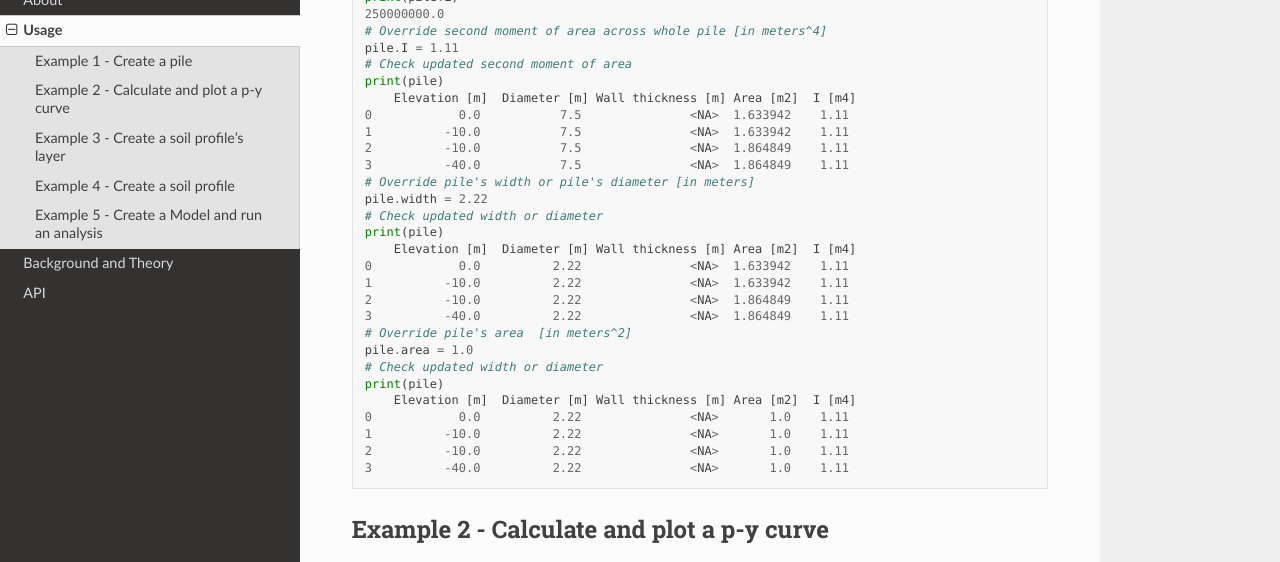
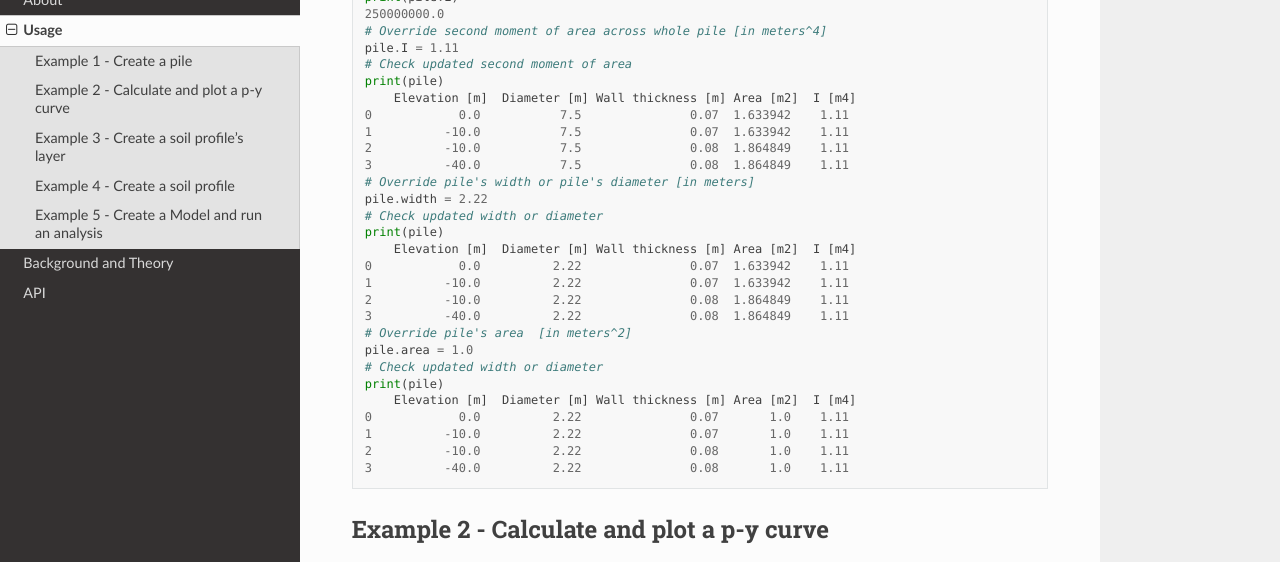
Before and after one commit to TchilDill/openpile, a Sphinx documentation site: the page built from docs/source/usage.rst, in a window 1280 px wide and 900 px high, scrolled down 1032 px. Shown: the part 152-714 px from the top of the window. Built offline with Sphinx 7.4.7 and the Read the Docs theme 2.0.0, drawn with Linux system fonts in a browser that asks for light colours; the version number could not be read and is left out.

Commit message:
changes due to Pile.set_I()

```diff
--- a/docs/source/usage.rst
+++ b/docs/source/usage.rst
@@ -64,28 +64,28 @@ axial or lateral loading.
     # Check updated second moment of area
     print(pile)
         Elevation [m]  Diameter [m] Wall thickness [m] Area [m2]  I [m4]
-    0            0.0           7.5               <NA>  1.633942    1.11
-    1          -10.0           7.5               <NA>  1.633942    1.11
-    2          -10.0           7.5               <NA>  1.864849    1.11
-    3          -40.0           7.5               <NA>  1.864849    1.11
+    0            0.0           7.5               0.07  1.633942    1.11
+    1          -10.0           7.5               0.07  1.633942    1.11
+    2          -10.0           7.5               0.08  1.864849    1.11
+    3          -40.0           7.5               0.08  1.864849    1.11
     # Override pile's width or pile's diameter [in meters]
     pile.width = 2.22
     # Check updated width or diameter
     print(pile)
         Elevation [m]  Diameter [m] Wall thickness [m] Area [m2]  I [m4]
-    0            0.0          2.22               <NA>  1.633942    1.11
-    1          -10.0          2.22               <NA>  1.633942    1.11
-    2          -10.0          2.22               <NA>  1.864849    1.11
-    3          -40.0          2.22               <NA>  1.864849    1.11
+    0            0.0          2.22               0.07  1.633942    1.11
+    1          -10.0          2.22               0.07  1.633942    1.11
+    2          -10.0          2.22               0.08  1.864849    1.11
+    3          -40.0          2.22               0.08  1.864849    1.11
     # Override pile's area  [in meters^2]
     pile.area = 1.0
     # Check updated width or diameter
     print(pile)
         Elevation [m]  Diameter [m] Wall thickness [m] Area [m2]  I [m4]
-    0            0.0          2.22               <NA>       1.0    1.11
-    1          -10.0          2.22               <NA>       1.0    1.11
-    2          -10.0          2.22               <NA>       1.0    1.11
-    3          -40.0          2.22               <NA>       1.0    1.11
+    0            0.0          2.22               0.07       1.0    1.11
+    1          -10.0          2.22               0.07       1.0    1.11
+    2          -10.0          2.22               0.08       1.0    1.11
+    3          -40.0          2.22               0.08       1.0    1.11
 
 
 
```
